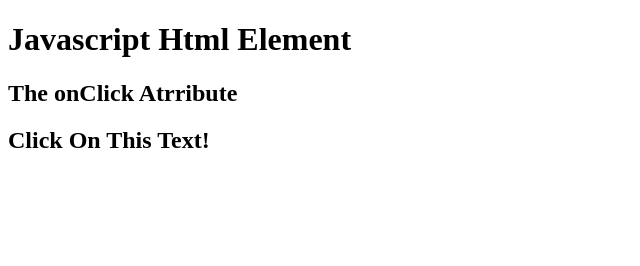
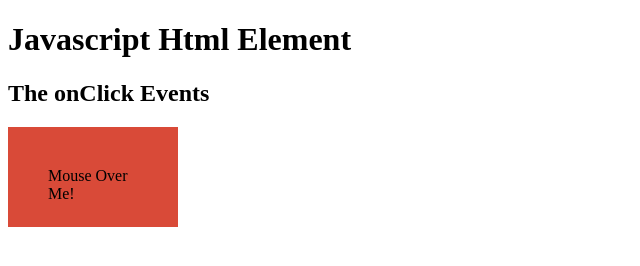
Before and after one commit to subh511/js-front, a plain HTML site: page mouseOver&Holding/mouseHolding.html in a window 1280 px wide. Shown: the whole page, without its empty margins (0-640 px from the left). Drawn offline with Linux system fonts and the light colour scheme.

Commit message:
mouse hold & release

```diff
--- a/onClick/onClick.html
+++ b/mouseOver&Holding/mouseHolding.html
@@ -1,17 +1,26 @@
 <!DOCTYPE html>
 <html lang="en">
-<head>
-    <meta charset="UTF-8">
-    <meta name="viewport" content="width=device-width, initial-scale=1.0">
+  <head>
+    <meta charset="UTF-8" />
+    <meta name="viewport" content="width=device-width, initial-scale=1.0" />
     <title>Document</title>
-</head>
-<body>
+  </head>
+  <body>
     <h1>Javascript Html Element</h1>
-    <h2>The onClick Atrribute</h2>
-    <!-- <h2 onclick="this.innerHTML='Oops!'" style="cursor: pointer">Click On This Text!</h2> -->
+    <h2>The onClick Events</h2>
 
-    <!-- just the other way of doing this by using js -->
-    <h2 onclick="changeText(this)" style="cursor: pointer">Click On This Text!</h2>
-    <script src="onClick.js"></script>
-</body>
+    <div
+      onmousedown="mDown(this)"
+      onmouseup="mUp(this)"
+      style="
+        background-color: #d94a38;
+        width: 90px;
+        height: 20px;
+        padding: 40px;
+      "
+    >
+      Mouse Over Me!
+    </div>
+    <script src="mouseHolding.js"></script>
+  </body>
 </html>
--- /dev/null
+++ b/mouseOver&Holding/mouseHolding.js
@@ -0,0 +1,9 @@
+function mDown(obj){
+obj.style.backgroundColor = "#1ec5e5";
+obj.innerHTML = "Release Me!"
+}
+
+function mUp(obj){
+    obj.style.backgroundColor = "#D94A38";
+    obj.innerHTML = "Thank You"
+}
```
